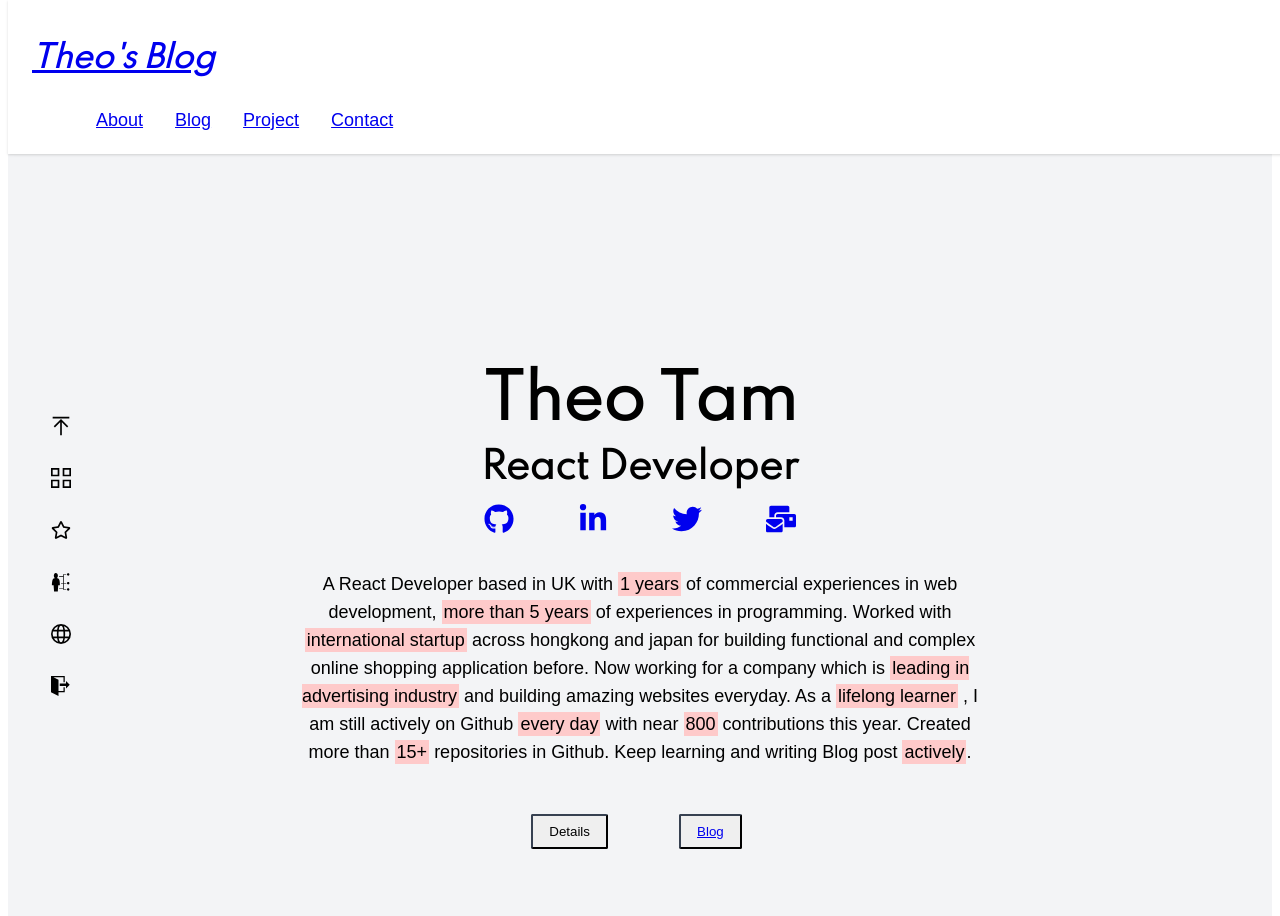
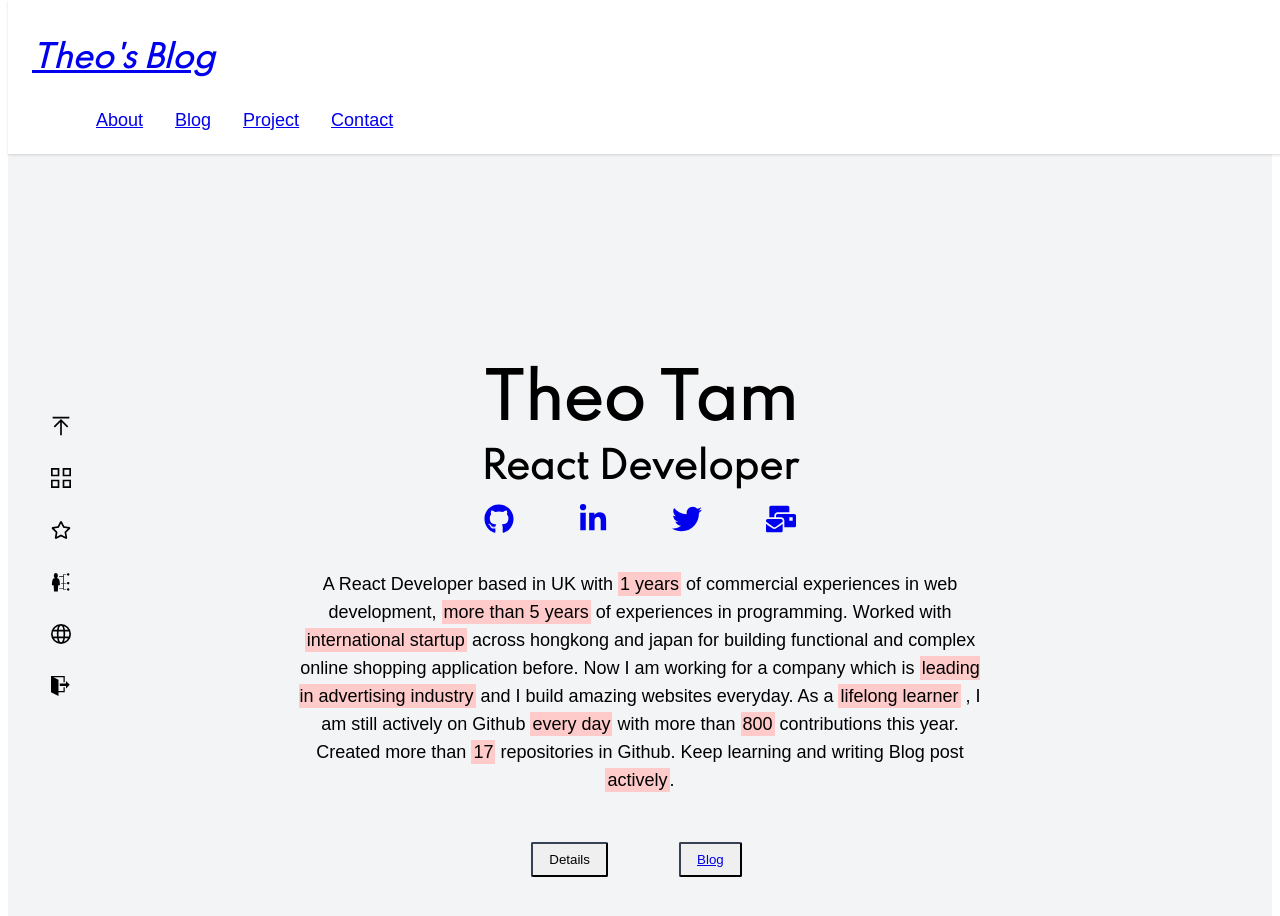
Before and after one commit to theo923/next-ssg-personal-blog, a Next.js app: page /about in a window 1280 px wide. Shown: the top 916 px of the page. Built offline with nearby package versions, Linux system fonts and the light colour scheme; a web font is replaced by a local one.

Commit message:
make changes to bio

```diff
--- a/components/About/Cover.js
+++ b/components/About/Cover.js
@@ -54,14 +54,14 @@ const Cover = ({ forwardRef, executeScroll, coreProjectsRef }) => {
                             experiences in programming. Worked with{" "}
                             <span>international startup</span> across hongkong
                             and japan for building functional and complex online
-                            shopping application before. Now working for a
+                            shopping application before. Now I am working for a
                             company which is{" "}
-                            <span>leading in advertising industry</span> and
-                            building amazing websites everyday. As a{" "}
+                            <span>leading in advertising industry</span> and I
+                            build amazing websites everyday. As a{" "}
                             <span>lifelong learner</span> , I am still actively
-                            on Github <span>every day</span> with near{" "}
+                            on Github <span>every day</span> with more than{" "}
                             <span>800</span> contributions this year. Created
-                            more than <span>15+</span> repositories in Github.
+                            more than <span>17</span> repositories in Github.
                             Keep learning and writing Blog post{" "}
                             <span>actively</span>.
                         </p>
```
